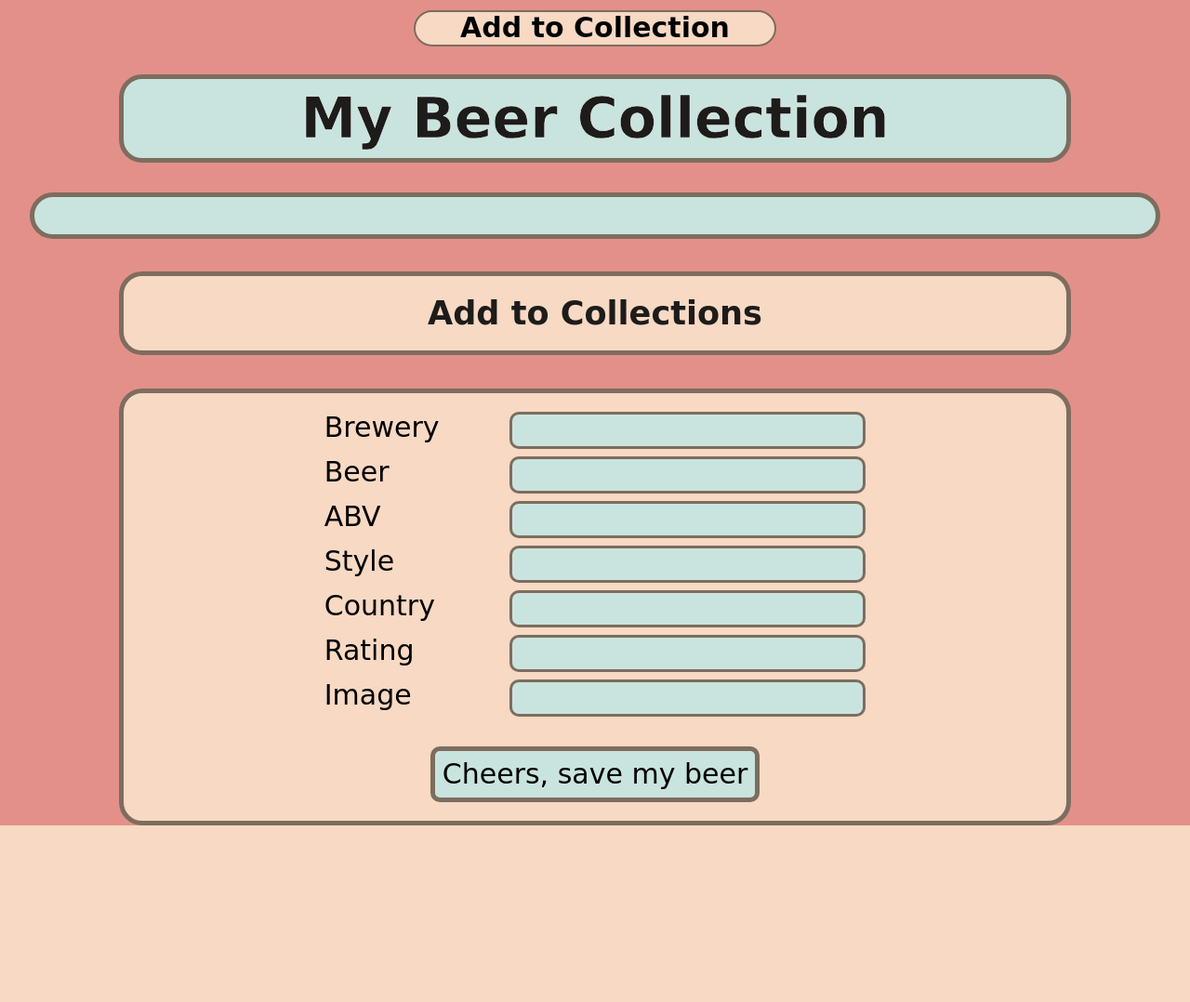
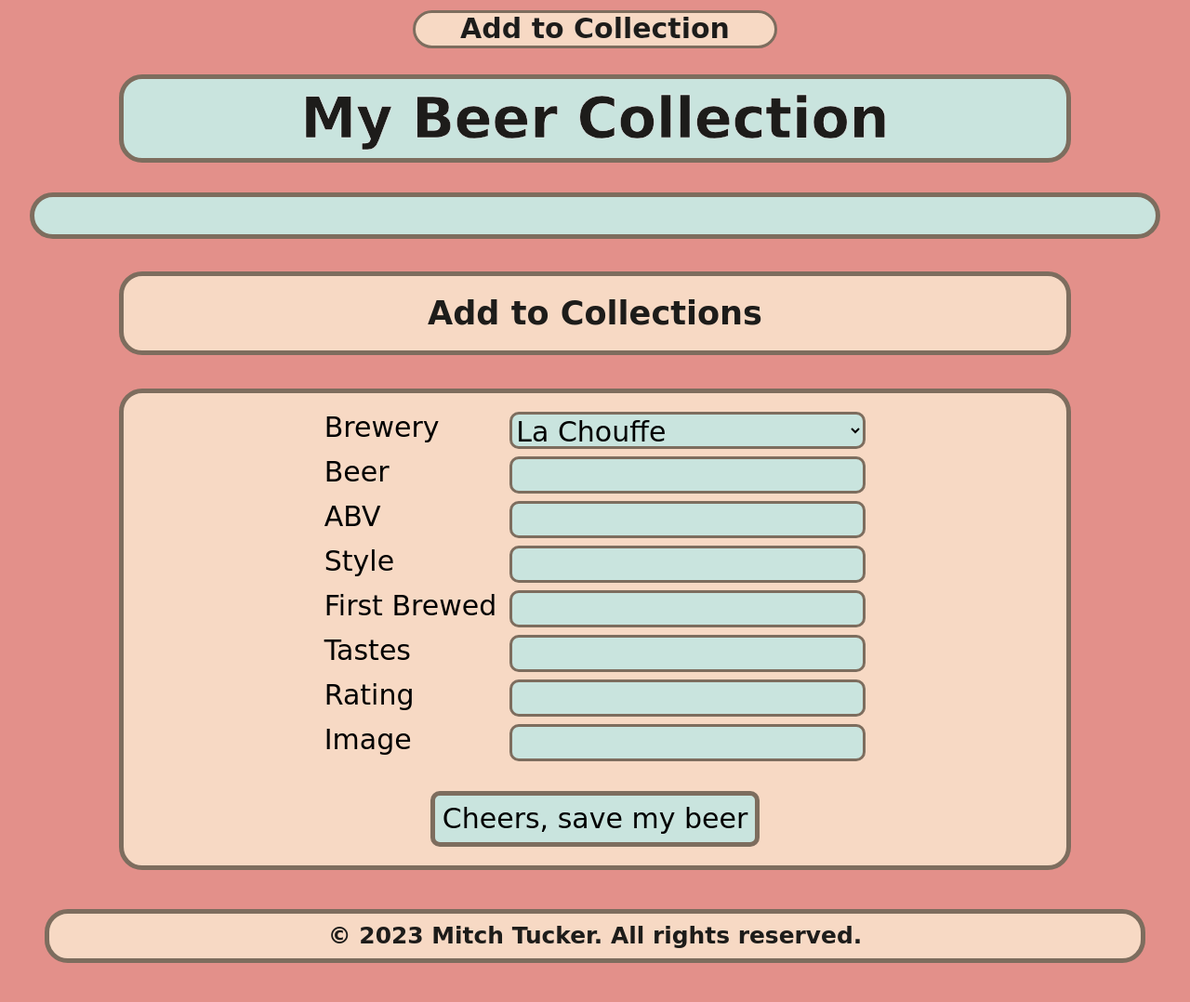
Before and after one commit to tuckermitcht/collection, a PHP site: page / in a window 1280 px wide. Shown: the whole page at 93% size. Before the commit the page ends 888 px from the top, so only its background shows below. Run offline with PHP 8.4, Linux system fonts and the light colour scheme; data comes from the database, SQL or seed files in the repository; some web fonts are replaced.

Commit message:
fuction working

```diff
--- a/css/styles.css
+++ b/css/styles.css
@@ -21,18 +21,28 @@ p {
     margin: 0;
 }
 
+#brewery {
+    border: 3px solid #7d6d5e;
+    background: #C9E4DE;
+    border-radius: 10px;
+    height: 2.5rem;
+    text-decoration: none;
+    cursor: url('../images/bottle2.png'), auto;
+}
+
 .addbeer {
     text-align: center;
-    color: black;
+    color: #1d1c1a;
     -webkit-text-stroke-width: 0.1px;
     -webkit-text-stroke-color: white;
-    border: 2px solid #7d6d5e;
+    border: 3px solid #7d6d5e;
     background: #F7D9C4;
     border-radius: 25px;
     padding-left: 3rem;
     padding-right: 3rem;
     text-decoration: none;
     margin-bottom: 1rem;
+    cursor: url('../images/beer.png'), auto;
 }
 
 .looking {
@@ -61,11 +71,14 @@ h1 {
     border-radius: 25px;
     margin: 80px 70px 0px 70px;
     padding: 0.5rem;
-
 }
 
 .breweryname {
     padding-top: 2rem;
+}
+
+.brewery-content {
+    display: none;
 }
 
 #rcorners1 {
@@ -113,7 +126,6 @@ img {
     background: #F7D9C4;
     border-radius: 25px;
     padding: 1rem;
-
 }
 
 .addtocollection {
@@ -146,6 +158,7 @@ img {
     padding: 0.5rem;
     justify-self: center;
     align-self: center;
+    cursor: url('../images/beer.png'), auto;
 }
 
 input {
@@ -154,12 +167,25 @@ input {
     border-radius: 10px;
     height: 2.5rem;
     text-decoration: none;
+    cursor: url('../images/bottle2.png'), auto;
 }
+
 input:focus {
-    outline:none;
+    outline: none;
 }
+
 h2 {
     text-align: center;
+}
+
+h5 {
+    text-align: center;
+    border: 5px solid #7d6d5e;
+    background: #F7D9C4;
+    border-radius: 25px;
+    padding: 10px;
+    margin-right: 3rem;
+    margin-left: 3rem;
 }
 
 @media only screen and (min-width: 600px) {
@@ -182,11 +208,13 @@ h2 {
         grid-template-columns: 1fr 2fr;
         gap: 0.5rem;
     }
+
     h3 {
         padding: 20px;
         margin-right: 8rem;
         margin-left: 8rem;
     }
+
     #addbeerform #submit {
         grid-column: 1 / 3;
     }
--- a/index.php
+++ b/index.php
@@ -8,8 +8,16 @@ $query = $pdo->prepare(
 );
 
 $query->execute();
+$beers = $query->fetchALL();
 
-$beers = $query->fetchALL();
+$query = $pdo->prepare(
+    'SELECT `id`, `name` FROM `breweries`'
+);
+
+$query->execute();
+$breweries = $query->fetchAll();
+
+
 ?>
 <!DOCTYPE html>
 <html lang="en">
@@ -28,7 +36,6 @@ $beers = $query->fetchALL();
     <link rel="icon" href="images/favicon.png" sizes="192x192">
     <link rel="shortcut icon" href="images/favicon.png">
     <link rel="apple-touch-icon" href="images/favicon.png">
-
 </head>
 
 <body>
@@ -50,9 +57,10 @@ $beers = $query->fetchALL();
             . '<h2> ' . $beer['beername'] . '</h2>'
             . '<img src="' . $beer['imgsource'] . '" alt=beer>'
             . '<p>ABV - ' . $beer['ABV'] . '</p>'
+            . '<p>Style - ' . $beer['style'] . '</p>'
+            . '<p>First brewed - ' . $beer['year'] . '</p>'
             . '<p>Tastes - ' . $beer['comment'] . '</p>'
-            . '<p>First brewed - ' . $beer['year'] . '</p>'
-            . '<p>Style - ' . $beer['style'] . '</p>'
+            . '<p>Rating - ' . $beer['rating'] . '</p>'
             . '</div>';
     }
     echo $html;
@@ -61,10 +69,19 @@ $beers = $query->fetchALL();
 
 <h3>Add to Collections</h3>
 <div id="addbeer" class="addtocollection">
-    <form method="POST" action="processform.php" id="addbeerform">
+    <form autocomplete="off" method="POST" action="processform.php" id="addbeerform">
 
         <label for="brewery">Brewery </label>
-        <input type="text" name="brewery" id="brewery">
+        <!--        <input list="breweries" name="brewery" id="browser">-->
+        <select id="brewery" name="brewery">
+            <?php
+            $brewerieshtml = '';
+            foreach ($breweries as $brewery) {
+                $brewerieshtml .= '<option value="' . $brewery['id'] . '">' . $brewery['name'] . '</option>';
+            }
+            echo $brewerieshtml;
+            ?>
+        </select>
 
         <label for="beer">Beer </label>
         <input type="text" name="beer" id="beer">
@@ -75,8 +92,11 @@ $beers = $query->fetchALL();
         <label for="style">Style </label>
         <input type="text" name="style" id="style">
 
-        <label for="country">Country </label>
-        <input type="text" name="country" id="country">
+        <label for="brewed">First Brewed </label>
+        <input type="text" name="brewed" id="brewed">
+
+        <label for="tastes">Tastes </label>
+        <input type="text" name="tastes" id="tastes">
 
         <label for="rating">Rating</label>
         <input type="text" name="rating" id="rating">
@@ -84,8 +104,10 @@ $beers = $query->fetchALL();
         <label for="image">Image</label>
         <input type="text" name="image" id="image">
 
-        <button type="submit" name="submit" id="submit">Cheers, save my beer</button>
+        <button type="submit" name="submit" id="submit" >Cheers, save my beer </button>
+
     </form>
 </div>
+<h5>© 2023 Mitch Tucker. All rights reserved. </h5>
 </body>
 </html>
```
Also changed, not shown: processform.php (+9 -12 lines), images/beer.png (added), images/beercursor.png (added), images/bottle.png (added), images/bottle2.png (added), images/pencil.png (added).
